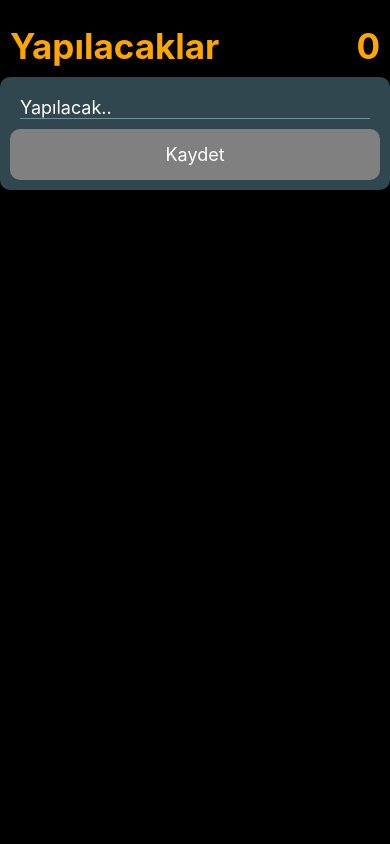
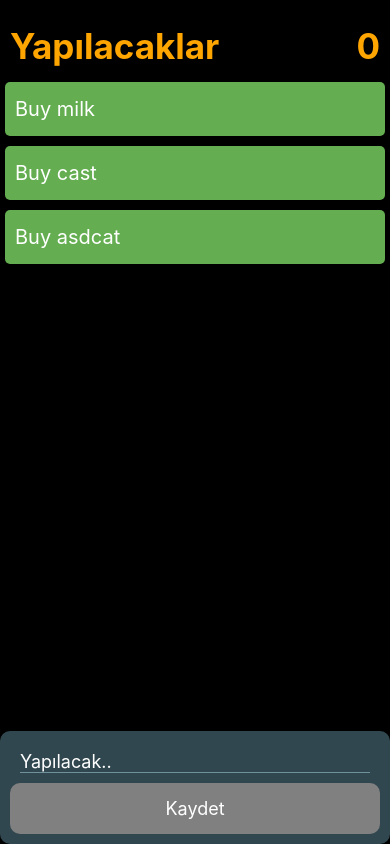
Before and after one commit to mustafacak/rn-todo-app, a React Native app: screen / in a window 390 px wide. Built offline with nearby package versions, Linux system fonts and the light colour scheme.

Commit message:
FlatList görünüm eklendi

```diff
--- a/src/App.js
+++ b/src/App.js
@@ -1,15 +1,36 @@
 import React, {useState} from 'react';
-import {SafeAreaView, StyleSheet, Text, View} from 'react-native';
+import {FlatList, SafeAreaView, StyleSheet, Text, View} from 'react-native';
 import InputBar from './components/InputBar';
+import TodoItem from './components/TodoItem';
 
+const dataList = [
+  {
+    id: '1',
+    title: 'Buy milk',
+  },
+  {
+    id: '2',
+    title: 'Buy cast',
+  },
+  {
+    id: '3',
+    title: 'Buy asdcat',
+  },
+];
 const App = () => {
   const [todoCount, setTodoCount] = useState(0);
+
+  const renderTodo = ({item}) => <TodoItem todo={item} />;
+
   // render
   return (
     <SafeAreaView style={styles.container}>
       <View style={styles.header}>
         <Text style={styles.headerText}>Yapılacaklar</Text>
         <Text style={styles.headerText}>{todoCount}</Text>
+      </View>
+      <View style={styles.flatView}>
+        <FlatList data={dataList} renderItem={renderTodo} />
       </View>
       <InputBar />
     </SafeAreaView>
@@ -34,4 +55,17 @@ const styles = StyleSheet.create({
     fontWeight: 'bold',
     padding: 10,
   },
+  flatView: {
+    flex: 1,
+    //backgroundColor: 'red',
+  },
+  item: {
+    backgroundColor: '#f9c2ff',
+    padding: 20,
+    marginVertical: 8,
+    marginHorizontal: 16,
+  },
+  title: {
+    fontSize: 32,
+  },
 });
--- /dev/null
+++ b/src/components/TodoItem/TodoItem.js
@@ -0,0 +1,14 @@
+import React from 'react';
+import {View, Text} from 'react-native';
+import styles from './TodoItem.styles';
+
+const TodoItem = ({todo}) => {
+  // render
+  return (
+    <View style={styles.container}>
+      <Text style={styles.title}>{todo.title}</Text>
+    </View>
+  );
+};
+
+export default TodoItem;
--- /dev/null
+++ b/src/components/TodoItem/TodoItem.styles.js
@@ -0,0 +1,16 @@
+import {StyleSheet} from 'react-native';
+
+export default StyleSheet.create({
+  container: {
+    flex: 1,
+    backgroundColor: '#64ae51',
+    paddingHorizontal: 10,
+    paddingVertical: 15,
+    borderRadius: 5,
+    margin: 5,
+  },
+  title: {
+    fontSize: 20,
+    color: '#fff',
+  },
+});
--- /dev/null
+++ b/src/components/TodoItem/index.js
@@ -0,0 +1 @@
+export {default} from './TodoItem';
```
